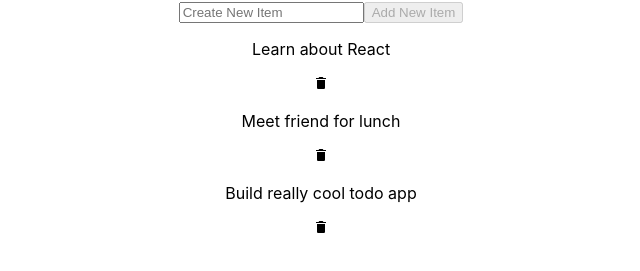
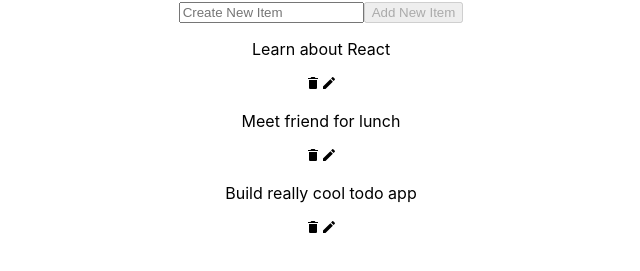
Before and after one commit to dlevenson44/react-hooks-todo, a React (Create React App) app: page / in a window 1280 px wide. Shown: the part 117-388 px from the top of the page, without its empty margins (319-959 px from the left). Built offline with nearby package versions, Linux system fonts and the light colour scheme.

Commit message:
Refactor, added remove item function

```diff
--- a/src/App.js
+++ b/src/App.js
@@ -11,13 +11,13 @@ function App() {
   ]);
 
   const addTodo = text => {
-    const newTodos = [...todos, text];
-    setTodos(newTodos);
+    setTodos([...todos, text]);
   };
 
-  // useEffect(() => {
-  //   document.title = `You clicked ${count} times`;
-  // });
+  const removeTodo = text => {
+    const updatedTodos = todos.filter(todo => todo !== text);
+    setTodos(updatedTodos);
+  };
 
   return (
     <div className="App">
@@ -29,7 +29,7 @@ function App() {
       />
       <TodosList
         list={todos}
-        addTodo={addTodo}
+        remove={removeTodo}
       />
     </div>
   );
--- a/src/components/Todo.jsx
+++ b/src/components/Todo.jsx
@@ -1,10 +1,11 @@
 import React from 'react';
 
-function Todo({ todo }) {
+function Todo({ todo, remove }) {
   return (
     <div>
       <p className="todo-item">{todo}</p>
-      <ion-icon name="trash" onClick={() => console.log('clicking')}></ion-icon>
+      <ion-icon name="trash" onClick={() => remove(todo)} />
+      <ion-icon name="create" onClick={() => console.log('editing task')} />
     </div>
   );
 }
--- a/src/components/TodosList.jsx
+++ b/src/components/TodosList.jsx
@@ -1,17 +1,18 @@
 import React from 'react';
 import Todo from './Todo';
 
-function TodosList({ list }) {
+function TodosList({ list, remove }) {
   return (
     <div className="list-container">
-      {!list ? (
-        <p> No List </p>
+      {!list.length ? (
+        <p className="no-items"> There is nothing to do! </p>
       ) : (
         list.map((todo, index) => (
           <Todo
             key={index}
             index={index}
             todo={todo}
+            remove={remove}
           />
         ))
       )}
```
